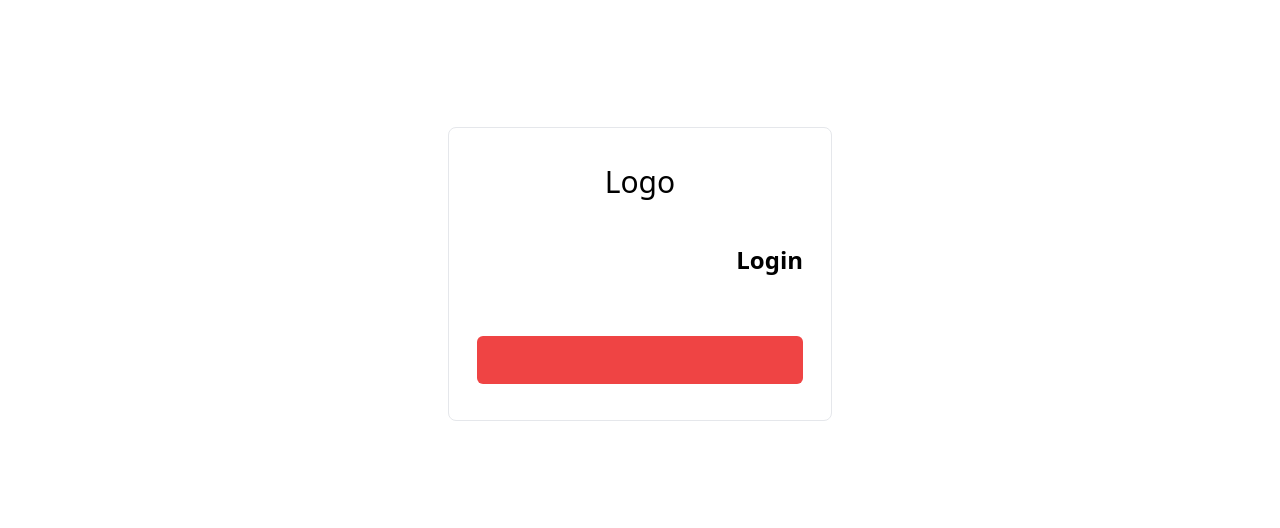
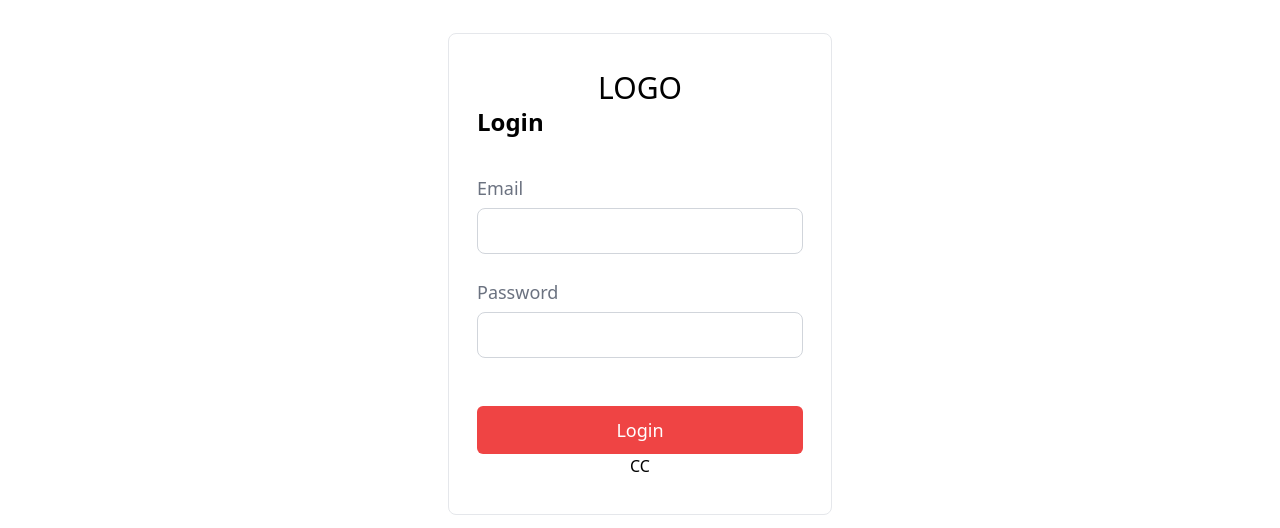
Before and after one commit to Maxxfloat/win-commerce, a Next.js app: page /auth/login in a window 1280 px wide. Shown: the part 280-808 px from the top of the page. Built offline with nearby package versions, Linux system fonts and the light colour scheme; no server answers.

Commit message:
work on login

```diff
--- a/src/components/AuthForms/Field.tsx
+++ b/src/components/AuthForms/Field.tsx
@@ -1,24 +1,22 @@
 import React, { FC } from "react";
-import type { FormInputType } from "types/AuthFormType";
+import type { FormInputType, LoginForm } from "types/AuthFormType";
 const FormInput: FC<FormInputType> = ({
   label,
   register,
-  name,
   type,
   disabled = false,
-}) => (
+}) => {
+  return (
     <div>
-    <span className="mt-6 mr-1 text-xs text-gray-500">{label}</span>
+      <span className="block mt-6 mr-1 text-lg text-gray-500">{label}</span>
       <input
         type={type}
         disabled={disabled}
-      {...register(
-        name
-        // { required: true }
-      )}
-      className="rounded-lg py-1.5 px-3 mt-1.5 border-none bg-gray-200 leading-8 text-lg sm:bg-white sm:border-solid sm:border-[1px] sm:border-gray-300 disabled:bg-gray-300 disabled:border-gray-500 disabled:border-2"
+        {...register}
+        className="rounded-lg py-1.5 px-3 mt-1.5 leading-8 text-lg bg-white  border-[1px] border-gray-300 disabled:bg-gray-300 disabled:border-gray-500 w-full disabled:border-2"
       />
     </div>
   );
+};
 
 export default FormInput;
--- a/src/components/Layout/Navbar/NavbarProfile.tsx
+++ b/src/components/Layout/Navbar/NavbarProfile.tsx
@@ -11,8 +11,8 @@ const Drawer: FC<{ router: NextRouter }> = () => {
     <div className="absolute right-0 z-50 w-32 p-3 text-lg font-bold bg-white border-2 border-black rounded-md top-14 ">
       <button
         onClick={() => {
+          setUser(undefined);
           logout();
-          setUser(undefined);
         }}
       >
         Exit
--- a/src/modules/auth/login.ts
+++ b/src/modules/auth/login.ts
@@ -1,15 +1,14 @@
 import axios from "axios";
 import { setCookie } from "nookies";
 import instance from "modules/apiInstance";
-export const login = async (data: {
-  identifier: string | undefined;
-  password: string | undefined;
-}) => {
+import useUser from "hooks/useUser";
+export const login = async (data: { identifier: string; password: string }) => {
   try {
     const res = await instance.post("/auth/local", data);
-    if (res.statusText === "OK") {
+    if (res.status === 200) {
       setCookie(null, "accessToken", res.data.jwt);
     }
+    return res;
   } catch {
     throw Error;
   }
--- a/src/pages/_app.tsx
+++ b/src/pages/_app.tsx
@@ -44,7 +44,7 @@ function MyApp({ Component, pageProps }: AppProps) {
       })
   );
   const [user, setUser] = useState<Object | undefined>();
-  const [categories, setCategories] = useState<Object[] | undefined>();
+  // const [categories, setCategories] = useState<Object[] | undefined>();
   // const { data: user } = useQuery("user", getUser);
 
   useEffect(() => {
@@ -57,7 +57,7 @@ function MyApp({ Component, pageProps }: AppProps) {
           },
         })
         .then((res) => {
-          if (res.statusText === "OK") {
+          if (res.statusText !== "ok") {
             destroyCookie(null, "accessToken");
             setUser(undefined);
             return null;
--- a/src/pages/auth/login.tsx
+++ b/src/pages/auth/login.tsx
@@ -1,58 +1,136 @@
 import React, { FC, useContext, useState } from "react";
+import {
+  GetServerSideProps,
+  GetServerSidePropsContext,
+  GetStaticProps,
+} from "next";
 import { useEffect } from "react";
 import { useRouter } from "next/router";
-import { useForm } from "react-hook-form";
+import { SubmitHandler, useForm } from "react-hook-form";
+import nookies, { parseCookies } from "nookies";
+import { useMutation } from "react-query";
 
+import instance from "modules/apiInstance";
 import { login } from "modules/auth/login";
 import context from "modules/context";
-import RedirectBtn from "components/AuthForms/RedirectBtn";
+import Logo from "components/Layout/Logo";
+import Field from "components/AuthForms/Field";
+import useServerRefresher from "hooks/useServerRefresh";
+import useUser from "hooks/useUser";
 
 const Login: FC = () => {
-  const [username, setUsername] = useState<string>();
-  const [password, setPassword] = useState<string>();
-
-  const { isAuthenticated } = useContext(context);
+  const { isAuthenticated, user, setUser } = useContext(context);
 
   const router = useRouter();
 
-  useEffect(() => {
-    if (isAuthenticated) {
-      router.push("/"); // redirect if you're already logged in
-    }
-  }, [isAuthenticated]);
+  // const {
+  //   isLoading,
+  //   isError,
+  //   mutate: loginMutation,
+  //   data,
+  // } = useMutation(
+  //   (params: FormValues) => login(params),
+  //   // (params: FormValues) => instance.post("/auth/local", params),
+  //   {
+  //     // onSuccess: useServerRefresher(),
+  //     onSuccess: (v) => {
+  //       setUser(v.data.user);
+  //       console.log(user);
+  //     },
+  //   }
+  // );
+  // const onSubmit = async (params: FormValues) => loginMutation(params);
 
-  const submitHandler = () => {
-    login({ identifier: username, password });
+  // useEffect(() => {
+  //   if (isAuthenticated) {
+  //     router.push("/"); // redirect if you're already logged in
+  //   }
+  //   console.log("user: ", user);
+  // }, [isAuthenticated, router, user]);
+
+  type FormValues = {
+    identifier: string;
+    password: string;
   };
 
-  const { register, handleSubmit } = useForm();
+  const submitHandler: SubmitHandler<FormValues> = (value) => {
+    login({
+      identifier: value.identifier,
+      password: value.password,
+    }).then((res) => setUser(res.data.user));
+    console.log(parseCookies().accessToken);
+
+    // if (parseCookies().accessToken) {
+    //   router.push("/");
+    // }
+  };
+
+  const {
+    register,
+    handleSubmit,
+    formState: { errors },
+  } = useForm<FormValues>();
+
   return (
     <>
       <main className="flex items-center justify-center w-screen h-screen">
         <div className="flex w-full mx-5 flex-col justify-center items-center sm:border-[1px] sm:px-7 sm:py-9 rounded-lg sm:w-96 md-5">
-          <span className="w-full h-20 text-3xl text-center">Logo</span>
-          <span className="w-full text-2xl font-bold text-right ">Login</span>
+          <Logo />
+          <span className="w-full text-2xl font-bold ">Login</span>
           <form
             onSubmit={handleSubmit(submitHandler)}
-            className="flex flex-col w-full mt-3 text-right"
-            style={{ direction: "ltr" }}
+            // onSubmit={handleSubmit(onSubmit)}
+            className="flex flex-col w-full mt-3"
           >
+            <Field
+              type="email"
+              label="Email"
+              // register={register}
+              register={register("identifier", {
+                required: { value: true, message: "Enter your email" },
+              })}
+            />
+            <Field
+              type="password"
+              label="Password"
+              register={register("password", {
+                required: { value: true, message: "Enter your password" },
+              })}
+            />
             <button
               type="submit"
+              disabled={Object.keys(errors).length > 0}
               className="w-full h-12 mt-12 text-lg leading-8 text-white bg-red-500 border-none rounded-md active:bg-red-800"
-              // onClick={() => {
-              //    (getCookie("RTZuser"));
-              // }}
             >
-              {}
+              Login
             </button>
             <div></div>
             {/* <RedirectBtn title={title} href={href} /> */}
           </form>
+          <button onClick={() => console.log(user)}>CC</button>
         </div>
       </main>
     </>
   );
 };
 
+// export const getStaticProps: GetStaticProps = async (
+// ) => {
+//   const { user } = nookies.get(ctx);
+//   // ctx.res.writeHead(3007, { location: "/login" });
+//   // ctx.res.end();
+//   // console.log("ctx", ctx.req);
+//   console.log("USERt", user);
+//   if (user) {
+//     return {
+//       redirect: {
+//         destination: "/",
+//         permanent: false,
+//       },
+//     };
+//   }
+
+//   return { props: {} };
+// };
+
 export default Login;
```
Also changed, not shown: src/types/AuthFormType.ts (+15 -8 lines). Lines whose indentation alone changed are shown as unchanged.
